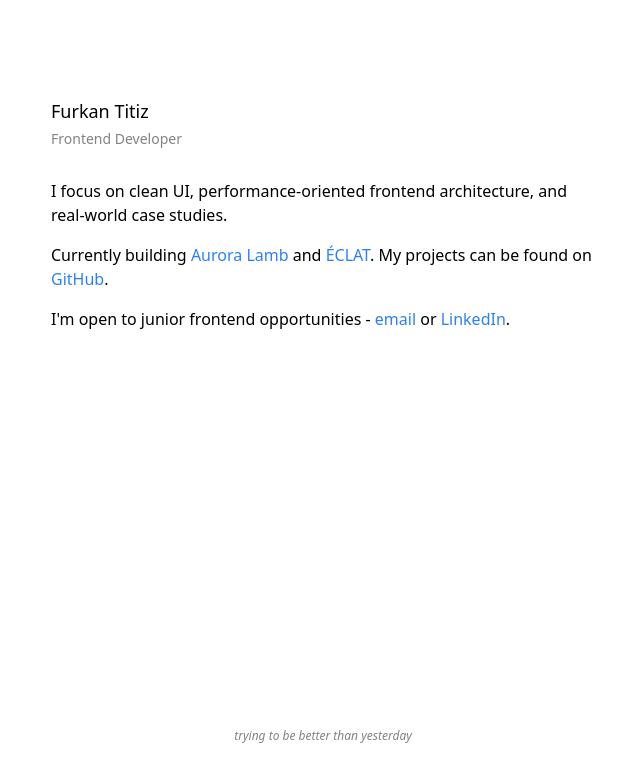
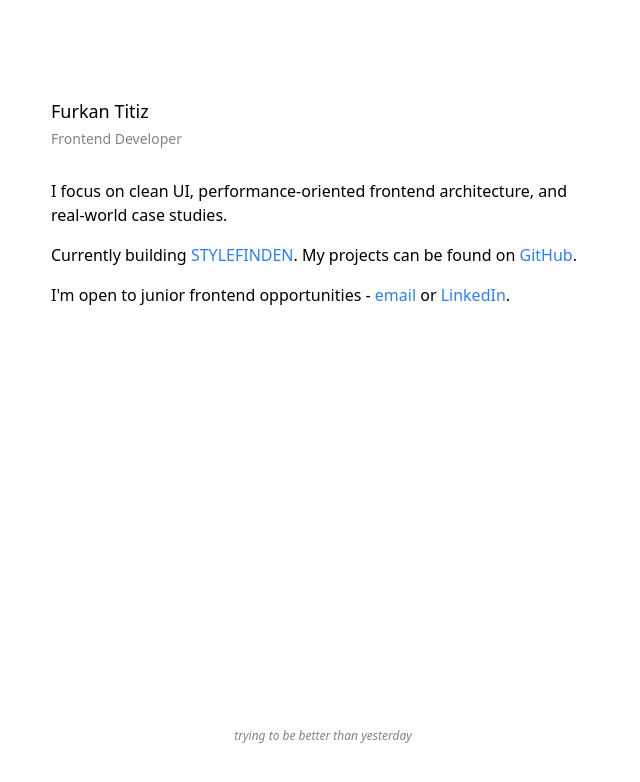
Before and after one commit to qrphy/homepage, a Next.js app: page / in a window 1280 px wide. Shown: the top 782 px of the page, without its empty margins (317-957 px from the left). Built offline with nearby package versions, Linux system fonts and the light colour scheme.

Commit message:
update: projects.tsx

```diff
--- a/src/components/sections/Projects.tsx
+++ b/src/components/sections/Projects.tsx
@@ -5,24 +5,13 @@ export default function Projects() {
       <section className="w-full">
         <p>Currently building{" "}
         <a
-            href="https://aurora-lamb.vercel.app"
+            href="https://stylefinden.com"
             target="_blank"
             rel="noopener noreferrer"
             className="aurora-link decoration-current/40 hover:decoration-(--my-color) text-blue-500 underline-offset-3 transition-colors duration-200"
           >
-            Aurora Lamb
-          </a>
-          {" "}
-          and
-          <a
-          href="https://eclat-iota.vercel.app"
-          target="_blank"
-          rel="noopener noreferrer"
-          className="aurora-link decoration-current/40 hover:decoration-(--my-color) text-blue-500 underline-offset-3 transition-colors duration-200"
-        >
-          {" "}
-          ÉCLAT
-            </a>. My
+            STYLEFINDEN
+          </a>. My
           projects can be found on{" "}
           <a
             href="https://github.com/qrphy"
```
